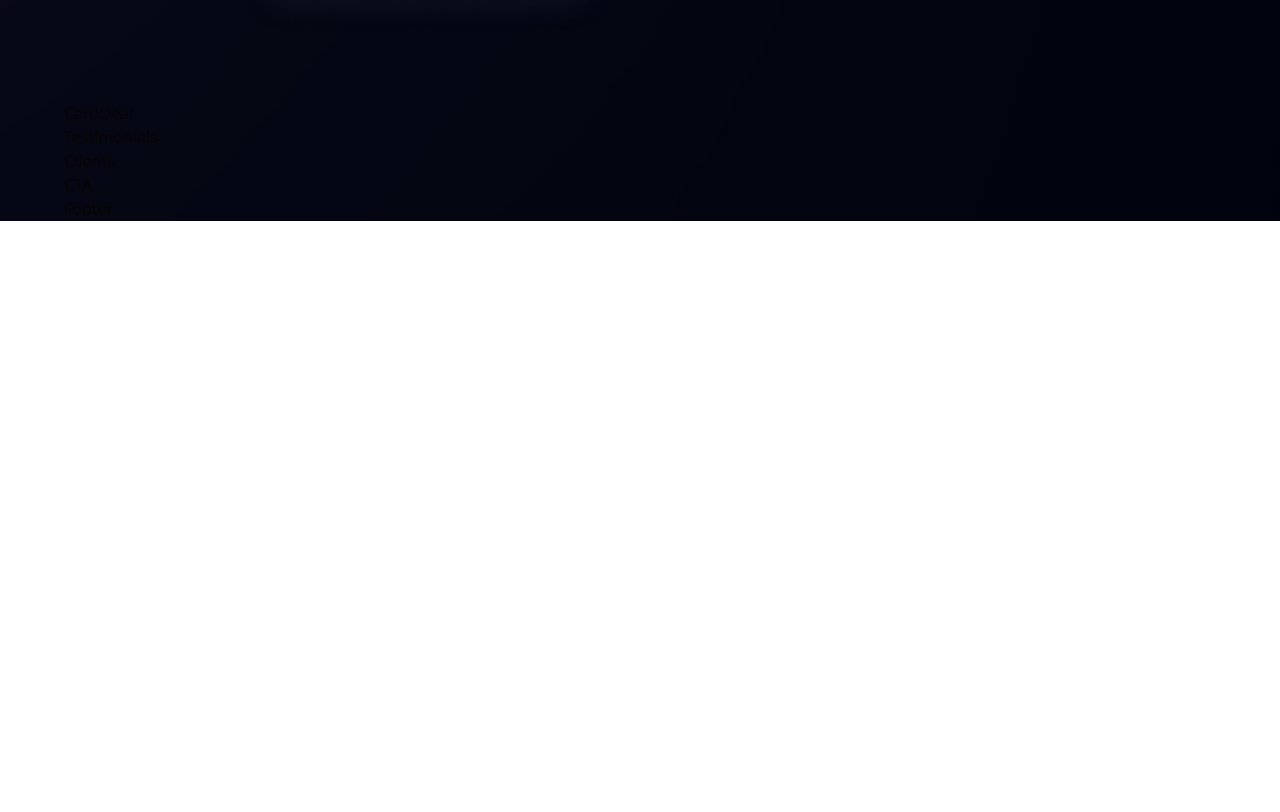
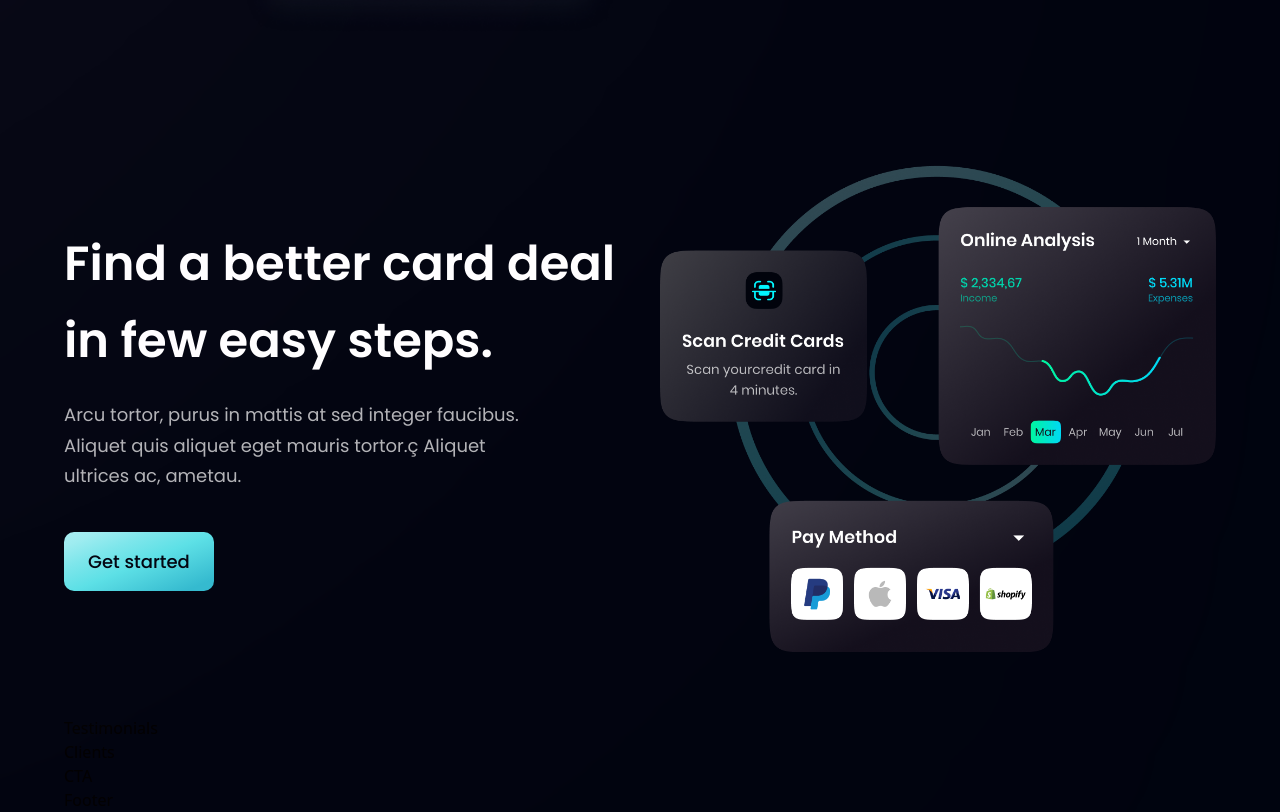
Before and after one commit to Ibro001/banking-app_ui-ux-landing-page, a React (Vite) app: page / in a window 1280 px wide. Shown: the part 2088-2900 px from the top of the page. Before the commit the page ends 2309 px from the top, so only its background shows below. Built offline with nearby package versions, Linux system fonts and the light colour scheme.

Commit message:
completed the CardDeal component

```diff
--- a/src/components/CardDeal.jsx
+++ b/src/components/CardDeal.jsx
@@ -1,8 +1,24 @@
 import React from 'react'
+import { card } from '../assets';
+import styles, { layout } from '../style';
+import Button from '../components/Button';
 
 const CardDeal = () => {
   return (
-    <div>CardDeal</div>
+    <section className={layout.section}>
+      <div className={layout.sectionInfo}>
+        <h2 className={styles.heading2}>Find a better card deal <br className='sm:block hidden'/> in few easy steps.</h2>
+        <p className={`${styles.paragraph} max-w-[470px] mt-5`}>
+          Arcu tortor, purus in mattis at sed integer faucibus. Aliquet quis
+          aliquet eget mauris tortor.ç Aliquet ultrices ac, ametau.
+        </p>
+        <Button styles='mt-10'/>
+      </div>
+
+      <div className={layout.sectionImg}>
+        <img src={card} alt="card" className='w-[100%] h-[100%]' />
+      </div>
+    </section>
   )
 }
 
```
